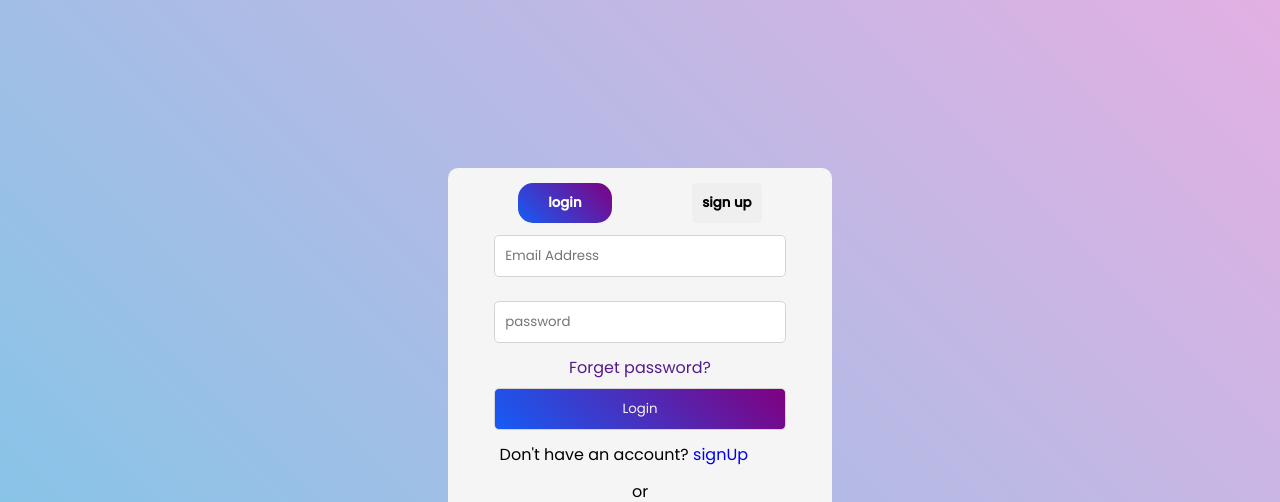
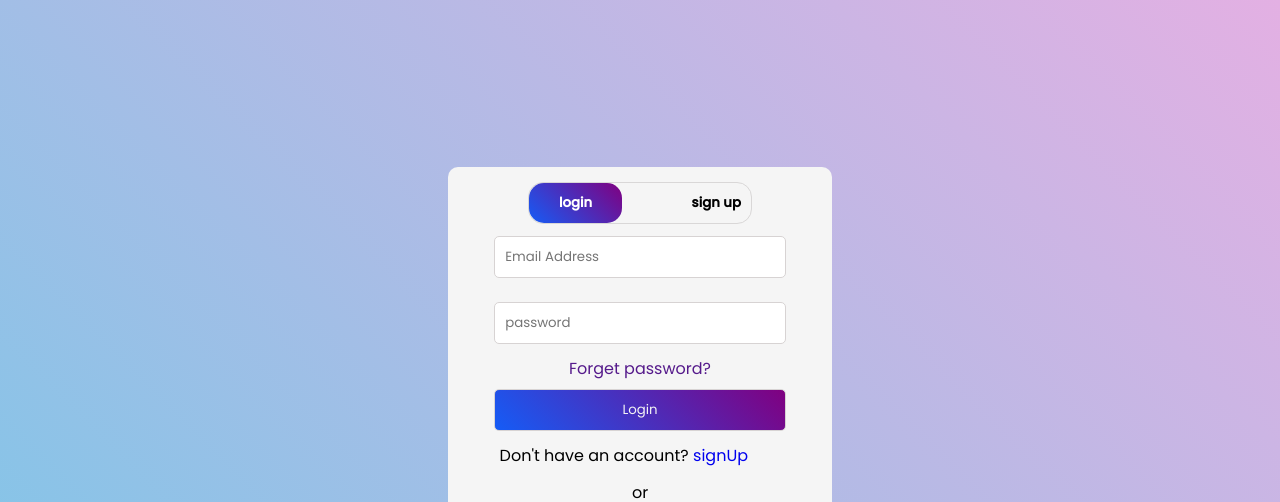
Before and after one commit to zahirullah2099/advance-form, a plain HTML site: page index.html in a window 1280 px wide. Shown: the top 502 px of the page. Drawn offline with nearby package versions, Linux system fonts and the light colour scheme.

Commit message:
add some border
add some border

```diff
--- a/style.css
+++ b/style.css
@@ -18,8 +18,12 @@
 }
 .signInSignUp{
     display: flex;
-    justify-content: space-around;
+    justify-content: space-between;
     align-items: center;
+    border: 1px solid rgb(217, 215, 215);
+    width: 224px;
+    margin: 0 auto;
+    border-radius: 15px;
 }
  .upperButton{
     border: none;
@@ -34,6 +38,7 @@
     border: none;
     outline: none;
     font-weight: bold;
+    background-color: transparent;
 }
 .login{
     padding: 15px 30px;
```
